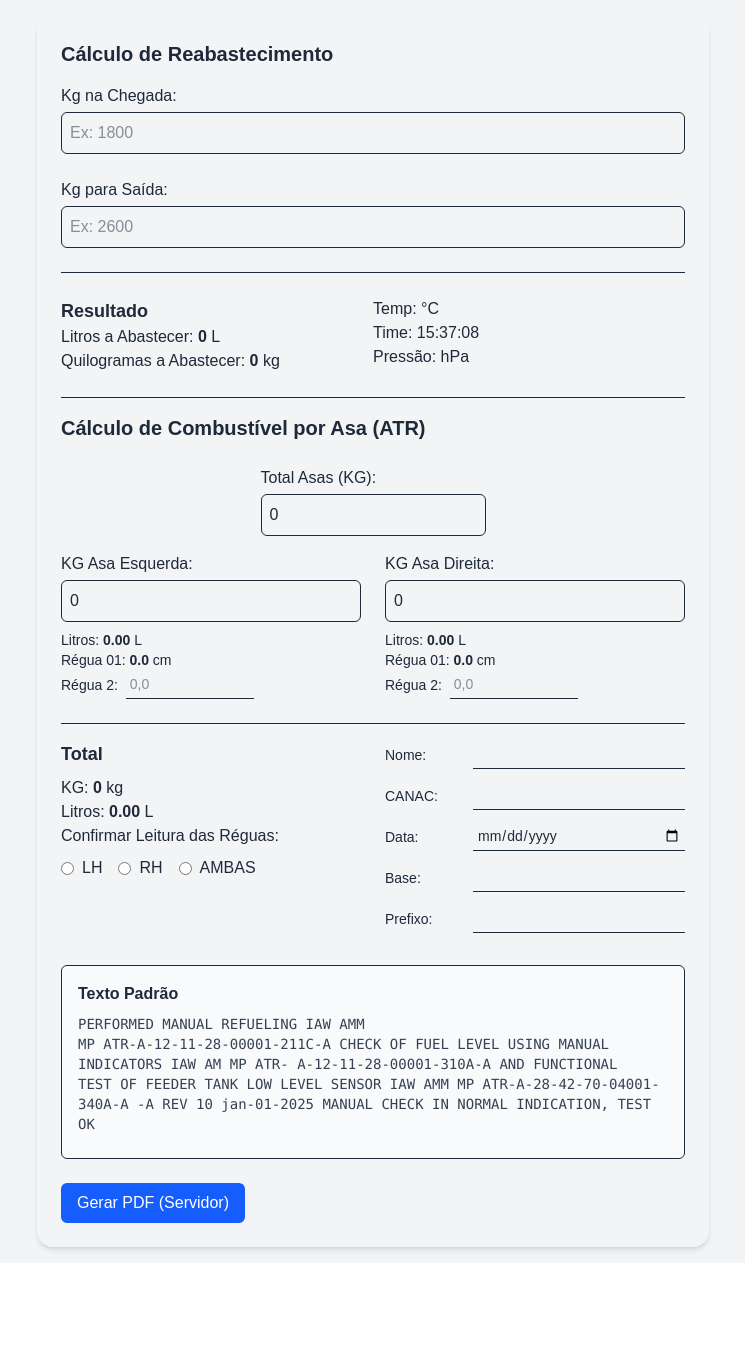
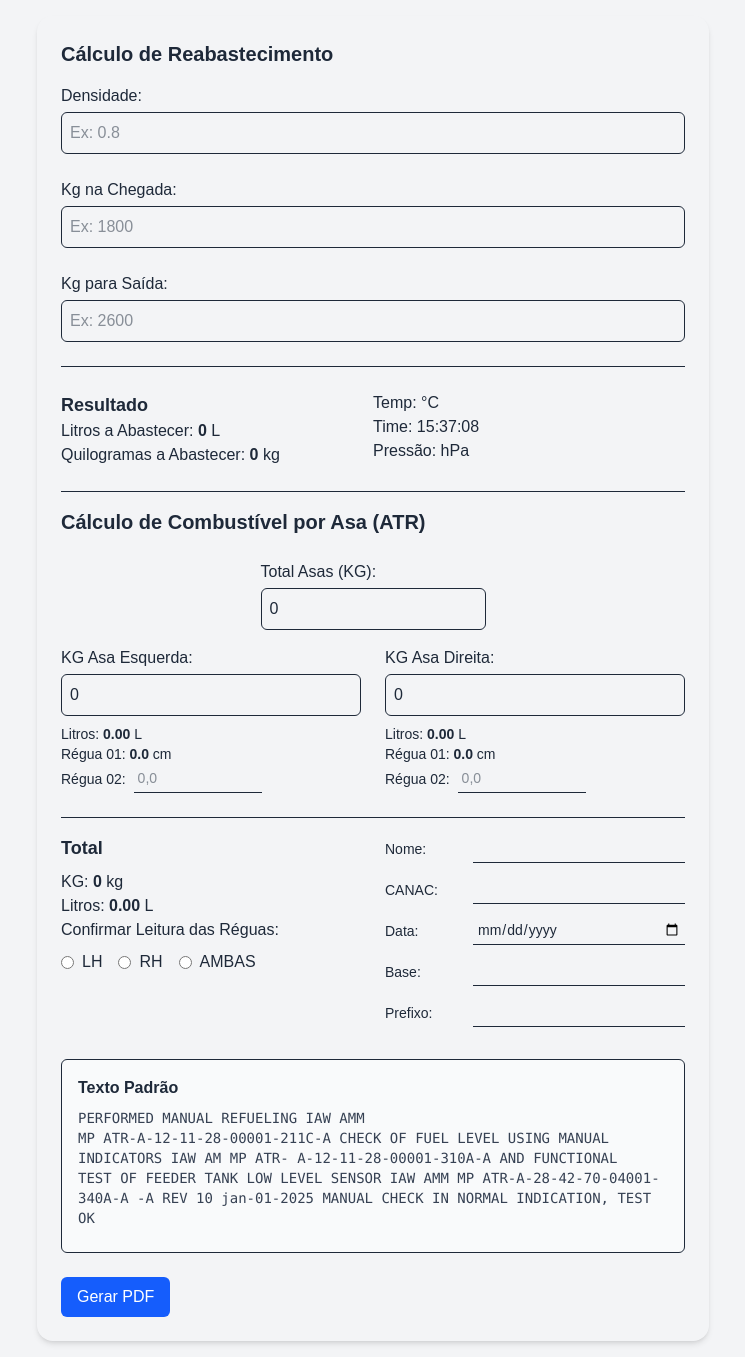
Before and after one commit to Colombao/airplane, a Next.js app: page / in a window 1280 px wide. Shown: the whole page, without its empty margins (267-1012 px from the left). Before the commit the page ends 1263 px from the top, so only its background shows below. Built offline with nearby package versions, Linux system fonts and the light colour scheme; no server answers.

Commit message:
Add density and arrivalLiters to ReportPDF and update FuelCalculator state management

```diff
--- a/app/api/pdf/route.tsx
+++ b/app/api/pdf/route.tsx
@@ -25,6 +25,8 @@ export async function POST(req: Request) {
       fuelToAddLiters={body.fuelToAddLiters}
       temperature={body.temperature}
       pressure={body.pressure}
+      density={body.density}
+      arrivalLiters={body.arrivalLiters}
     />
   );
 
--- a/app/components/ReportPDF.tsx
+++ b/app/components/ReportPDF.tsx
@@ -18,6 +18,8 @@ type ReportPDFProps = {
   data: string;
   base: string;
   prefixo: string;
+  density: number;
+  arrivalLiters: number;
 };
 
 export const ReportPDF = ({
@@ -38,6 +40,8 @@ export const ReportPDF = ({
   data,
   base,
   prefixo,
+  density,
+  arrivalLiters,
 }: ReportPDFProps) => {
   const styles = StyleSheet.create({
     page: {
@@ -89,9 +93,20 @@ export const ReportPDF = ({
           <Text style={styles.line}>
             <Text style={styles.label}>Pressão:</Text> {pressure} hPa
           </Text>
+          <Text style={styles.line}>
+            <Text style={styles.label}>Densidade:</Text> {density}
+          </Text>
         </View>
 
         <View style={styles.section}>
+          <Text style={styles.line}>
+            <Text style={styles.label}>Total de KG Entrada:</Text>{" "}
+            {arrivalLiters} kg
+          </Text>
+          <Text style={styles.line}>
+            <Text style={styles.label}>Total de Litros Entrada:</Text>{" "}
+            {(+arrivalLiters / 0.8).toFixed(2)} L
+          </Text>
           <Text style={styles.line}>
             <Text style={styles.label}>Total de KG:</Text> {kgTotal} kg
           </Text>
--- a/app/page.tsx
+++ b/app/page.tsx
@@ -5,7 +5,7 @@ import axios from "axios";
 import { useEffect, useState } from "react";
 
 export default function FuelCalculator() {
-  const [arrivalLiters, setArrivalLiters] = useState("");
+  const [arrivalLiters, setArrivalLiters] = useState(0);
   const [departureLiters, setDepartureLiters] = useState("");
   const [kgLeft, setKgLeft] = useState<any>(0);
   const [kgRight, setKgRight] = useState<any>(0);
@@ -19,10 +19,9 @@ export default function FuelCalculator() {
   const [data, setData] = useState("");
   const [base, setBase] = useState("");
   const [prefixo, setPrefixo] = useState("");
+  const [density, setDensity] = useState(0.8);
 
   const [leituraReguas, setLeituraReguas] = useState("");
-
-  const density = 0.8;
 
   const [weather, setWeather] = useState<{
     temperature: number;
@@ -75,7 +74,7 @@ export default function FuelCalculator() {
 
   const calcValues = (kg: number) => {
     const liters = kg / density;
-    const cm = kg !== 0 ? kg / 50 - 7 : 0;
+    const cm = kg !== 0 ? kg / 50 - 6 : 0;
     return { liters: liters.toFixed(2), cm: cm.toFixed(1) };
   };
 
@@ -91,7 +90,7 @@ export default function FuelCalculator() {
     setKgRight(kgTotal / 2);
     setValuesLeft(calcValues(kgTotal / 2));
     setValuesRight(calcValues(kgTotal / 2));
-  }, [kgTotal]);
+  }, [kgTotal, density]);
 
   const downloadServerPDF = async (data: {
     kgTotal: number;
@@ -111,6 +110,8 @@ export default function FuelCalculator() {
     data: string;
     base: string;
     prefixo: string;
+    density: number;
+    arrivalLiters: number;
   }) => {
     const res = await fetch("/api/pdf", {
       method: "POST",
@@ -138,11 +139,19 @@ export default function FuelCalculator() {
           <h2 className="text-xl font-bold mb-4">Cálculo de Reabastecimento</h2>
           <div className="grid grid-cols-1 gap-6">
             <div>
+              <label className="block font-medium mb-1">Densidade:</label>
+              <input
+                type="number"
+                onChange={(e) => setDensity(parseFloat(e.target.value) || 0)}
+                placeholder="Ex: 0.8"
+                className="w-full border p-2 rounded-md"
+              />
+            </div>
+            <div>
               <label className="block font-medium mb-1">Kg na Chegada:</label>
               <input
                 type="number"
-                value={arrivalLiters}
-                onChange={(e) => setArrivalLiters(e.target.value)}
+                onChange={(e) => setArrivalLiters(+e.target.value)}
                 placeholder="Ex: 1800"
                 className="w-full border p-2 rounded-md"
               />
@@ -226,7 +235,7 @@ export default function FuelCalculator() {
               Régua 01: <strong>{valuesLeft.cm}</strong> cm
             </p>
             <div className="flex items-center gap-2 text-sm">
-              <label className="font-medium">Régua 2:</label>
+              <label className="font-medium">Régua 02:</label>
               <input
                 type="text"
                 placeholder="0,0"
@@ -251,7 +260,7 @@ export default function FuelCalculator() {
               Régua 01: <strong>{valuesRight.cm}</strong> cm
             </p>
             <div className="flex items-center gap-2 text-sm">
-              <label className="font-medium">Régua 2:</label>
+              <label className="font-medium">Régua 02:</label>
               <input
                 type="number"
                 placeholder="0,0"
@@ -380,11 +389,13 @@ export default function FuelCalculator() {
                   data,
                   base,
                   prefixo,
+                  density: density,
+                  arrivalLiters: arrivalLiters,
                 })
               }
               className="px-4 py-2 bg-blue-600 text-white rounded-md hover:bg-blue-700"
             >
-              Gerar PDF (Servidor)
+              Gerar PDF
             </button>
           </div>
         </div>
```
